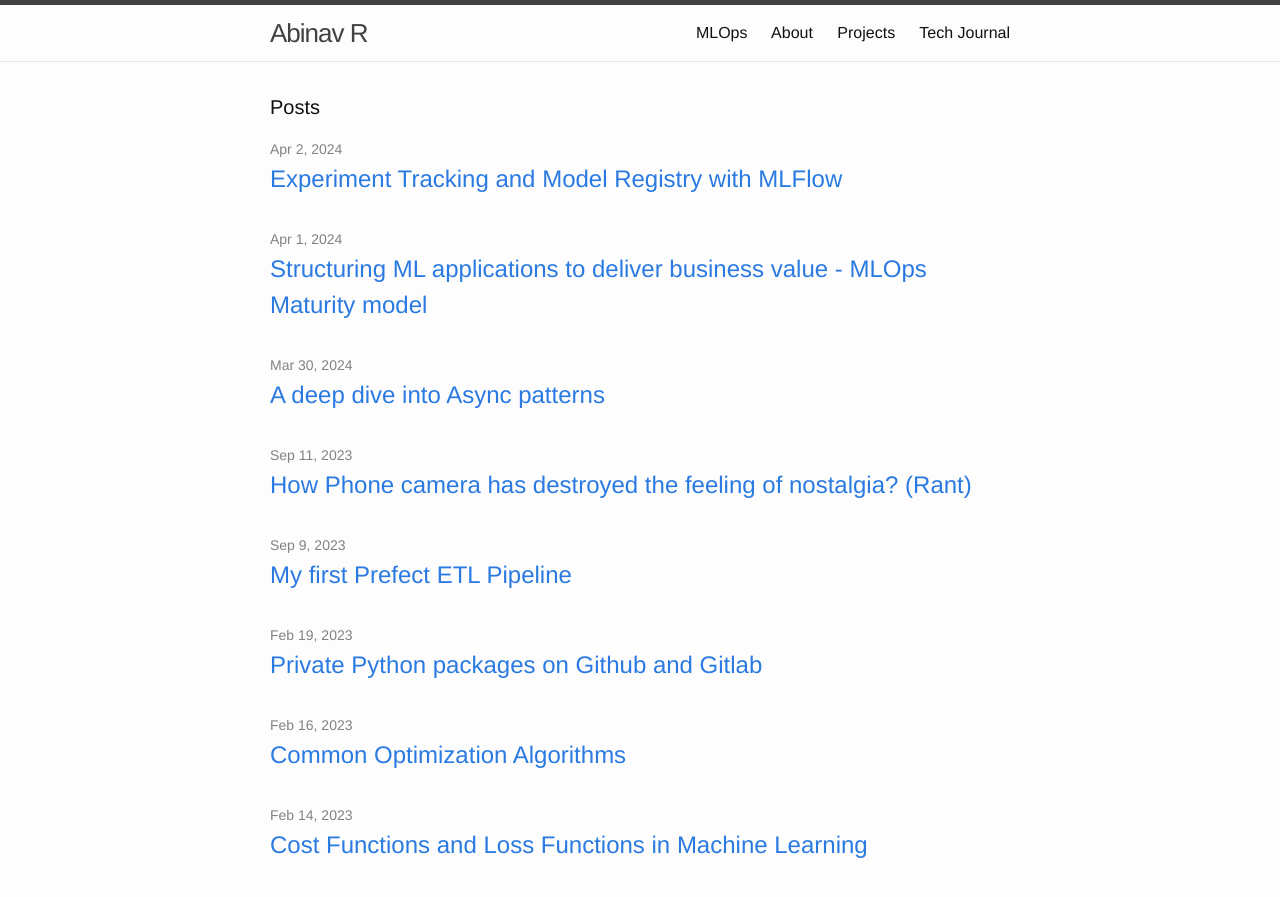
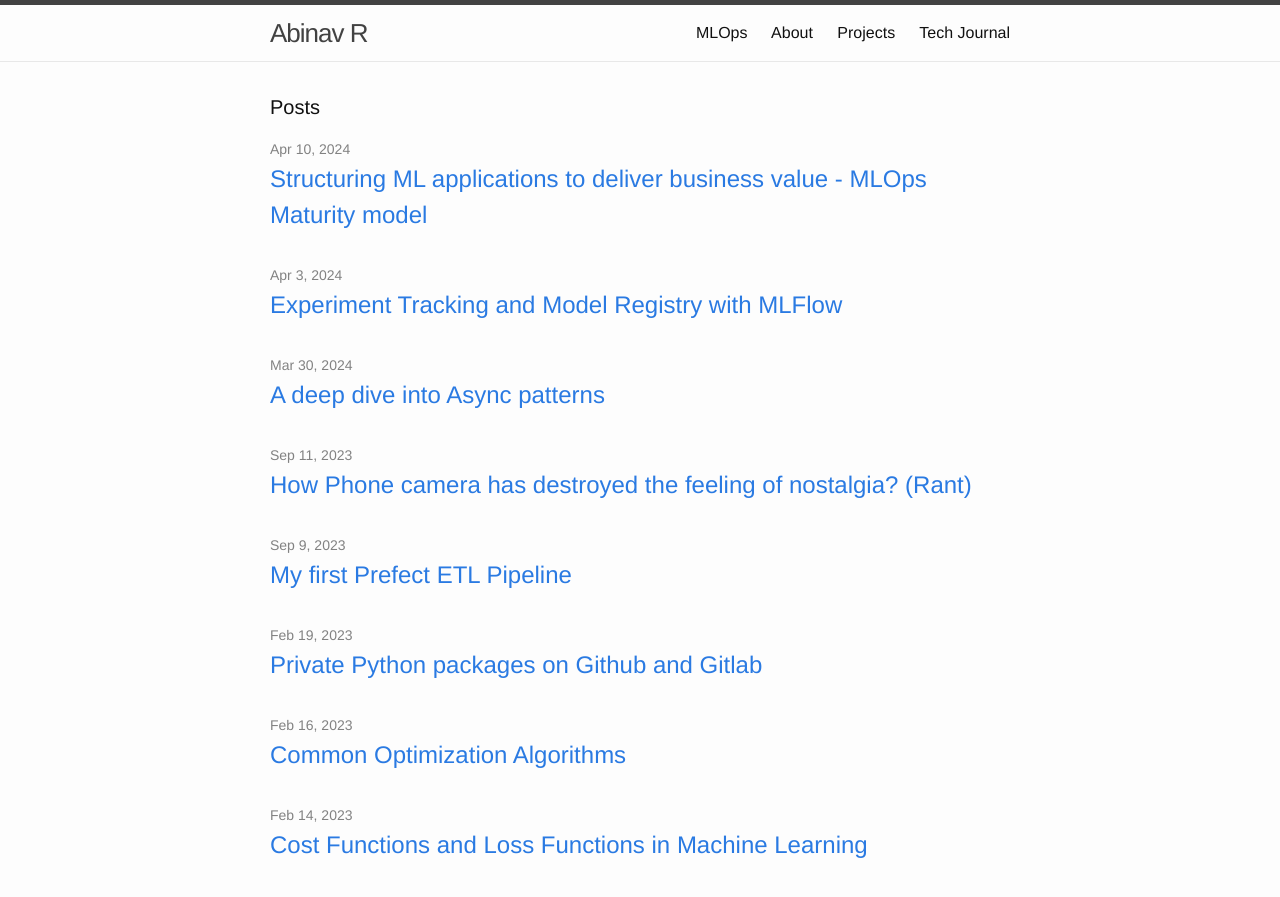
Before and after one commit to AbinavRavi/AbinavRavi.github.io, a Jekyll site: the page built from index.html, in a window 1280 px wide and 900 px high. Shown: the top 897 px of the window. Built offline with Jekyll 4.4.1, drawn with Linux system fonts in a browser that asks for light colours; nearby versions of some CDN libraries.

Commit message:
made changes in dates regarding publishing cycle

```diff
--- a/_posts/2024-04-01-Business-value-MLOps.markdown
+++ b/_posts/2024-04-01-Business-value-MLOps.markdown
@@ -1,7 +1,7 @@
 ---
 layout: post
 title:  "Structuring ML applications to deliver business value - MLOps Maturity model"
-date:   2024-04-01 12:45:00 +0530
+date:   2024-04-10 12:45:00 +0530
 comments: True
 share: True
 categories: Machine learning Operations
--- a/_posts/2024-04-02-Experiment-tracking.markdown
+++ b/_posts/2024-04-02-Experiment-tracking.markdown
@@ -1,7 +1,7 @@
 ---
 layout: post
 title:  "Experiment Tracking and Model Registry with MLFlow"
-date:   2024-04-02 12:45:00 +0530
+date:   2024-04-03 12:45:00 +0530
 comments: True
 share: True
 categories: Machine learning Operations
```
